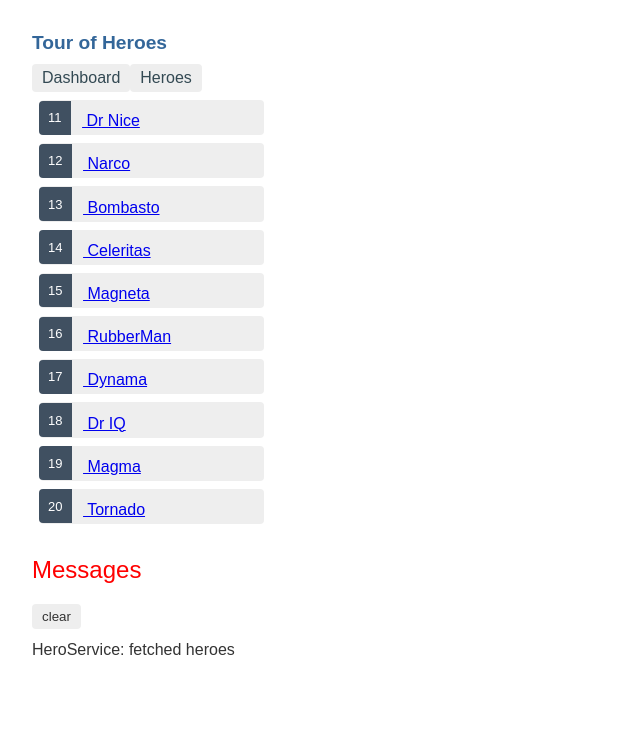
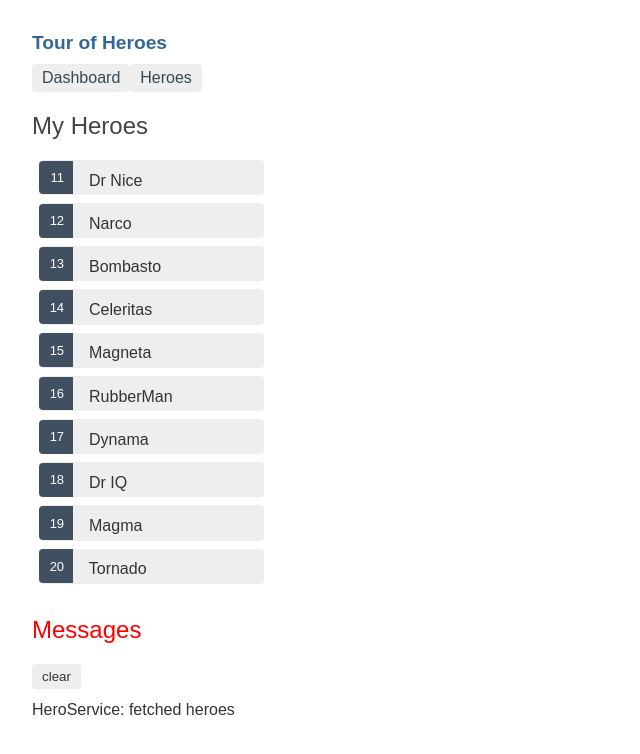
Before and after one commit to gusdepaula/angular, an Angular app: page /heroes in a window 1280 px wide. Shown: the top 754 px of the page, without its empty margins (0-640 px from the left). Built offline with nearby package versions, Linux system fonts and the light colour scheme.

Commit message:
Final code review

```diff
--- a/src/app/dashboard/dashboard.component.html
+++ b/src/app/dashboard/dashboard.component.html
@@ -1,3 +1,5 @@
+<h3>Top Heroes</h3>
+<div class="grid grid-pad">
   <a
     *ngFor="let hero of heroes"
     class="col-1-4"
@@ -7,3 +9,4 @@
       <h4>{{ hero.name }}</h4>
     </div>
   </a>
+</div>
--- a/src/app/hero-detail/hero-detail.component.html
+++ b/src/app/hero-detail/hero-detail.component.html
@@ -7,5 +7,5 @@
       <input [(ngModel)]="hero.name" placeholder="name" />
     </label>
   </div>
+  <button (click)="goBack()">go back</button>
 </div>
-<button (click)="goBack()">go back</button>
--- a/src/app/hero-detail/hero-detail.component.scss
+++ b/src/app/hero-detail/hero-detail.component.scss
@@ -0,0 +1,30 @@
+/* HeroDetailComponent's private CSS styles */
+label {
+  display: inline-block;
+  width: 3em;
+  margin: 0.5em 0;
+  color: #607d8b;
+  font-weight: bold;
+}
+input {
+  height: 2em;
+  font-size: 1em;
+  padding-left: 0.4em;
+}
+button {
+  margin-top: 20px;
+  font-family: Arial, sans-serif;
+  background-color: #eee;
+  border: none;
+  padding: 5px 10px;
+  border-radius: 4px;
+  cursor: pointer;
+}
+button:hover {
+  background-color: #cfd8dc;
+}
+button:disabled {
+  background-color: #eee;
+  color: #ccc;
+  cursor: auto;
+}
--- a/src/app/heroes/heroes.component.html
+++ b/src/app/heroes/heroes.component.html
@@ -1,3 +1,4 @@
+<h2>My Heroes</h2>
 <ul class="heroes">
   <li *ngFor="let hero of heroes">
     <a routerLink="/detail/{{ hero.id }}">
--- a/src/app/heroes/heroes.component.scss
+++ b/src/app/heroes/heroes.component.scss
@@ -6,28 +6,33 @@
   width: 15em;
 }
 .heroes li {
+  position: relative;
   cursor: pointer;
-  position: relative;
-  left: 0;
   background-color: #eee;
   margin: 0.5em;
   padding: 0.3em 0;
   height: 1.6em;
   border-radius: 4px;
 }
+
 .heroes li:hover {
   color: #607d8b;
   background-color: #ddd;
   left: 0.1em;
 }
-.heroes li.selected {
-  background-color: #cfd8dc;
-  color: white;
+
+.heroes a {
+  color: #333;
+  text-decoration: none;
+  position: relative;
+  display: block;
+  width: 250px;
 }
-.heroes li.selected:hover {
-  background-color: #bbd8dc;
-  color: white;
+
+.heroes a:hover {
+  color: #607d8b;
 }
+
 .heroes .badge {
   display: inline-block;
   font-size: small;
@@ -39,6 +44,8 @@
   left: -1px;
   top: -4px;
   height: 1.8em;
+  min-width: 16px;
+  text-align: right;
   margin-right: 0.8em;
   border-radius: 4px 0 0 4px;
 }
--- a/src/app/heroes/heroes.component.ts
+++ b/src/app/heroes/heroes.component.ts
@@ -2,7 +2,6 @@ import { Component, OnInit } from '@angular/core';
 
 import { Hero } from '../hero';
 import { HeroService } from '../hero.service';
-import { MessageService } from '../message.service';
 
 @Component({
   selector: 'app-heroes',
```
Also changed, not shown: src/app/app-routing.module.ts (+5 -4 lines), src/app/app.module.ts (+7 -8 lines). Lines whose indentation alone changed are shown as unchanged.
